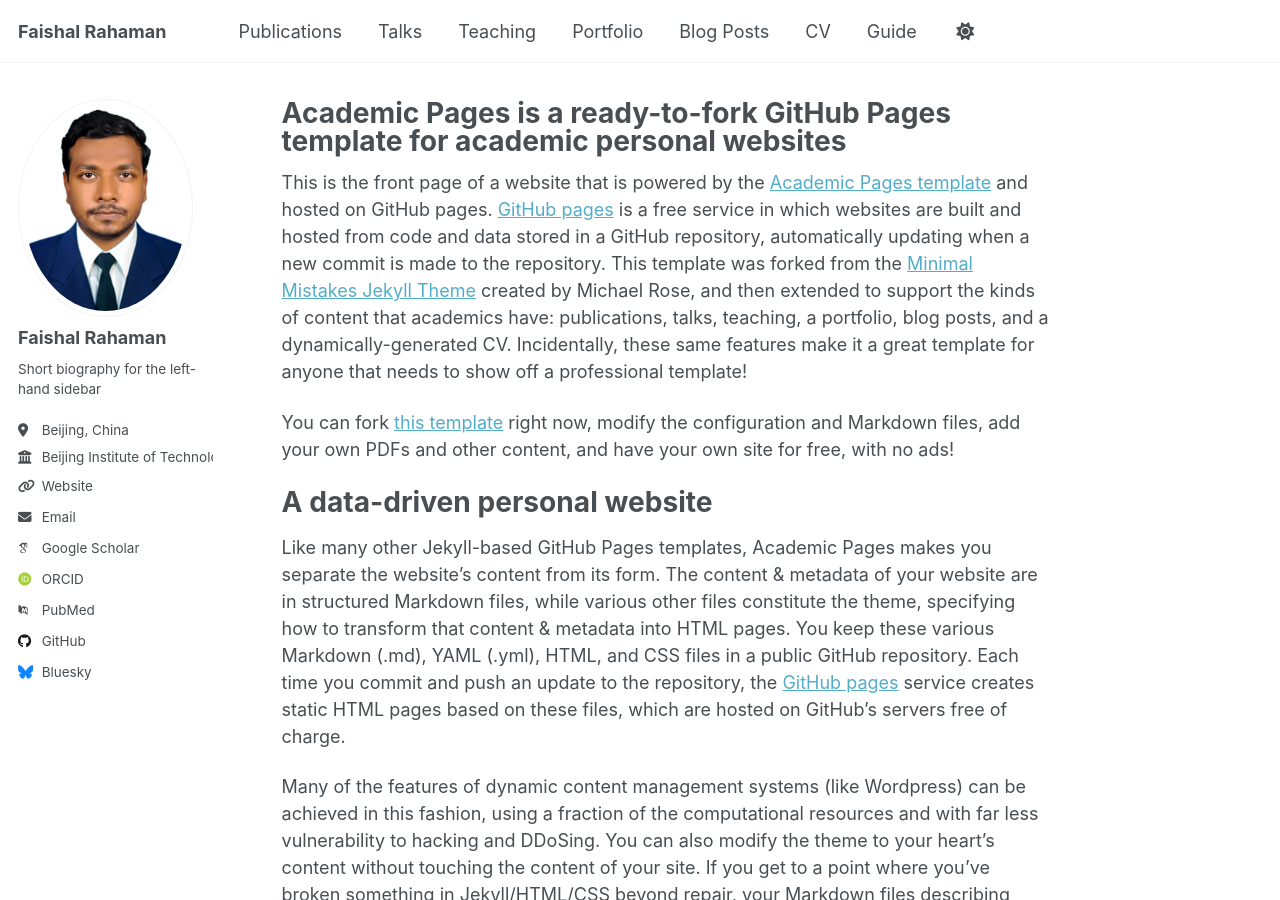
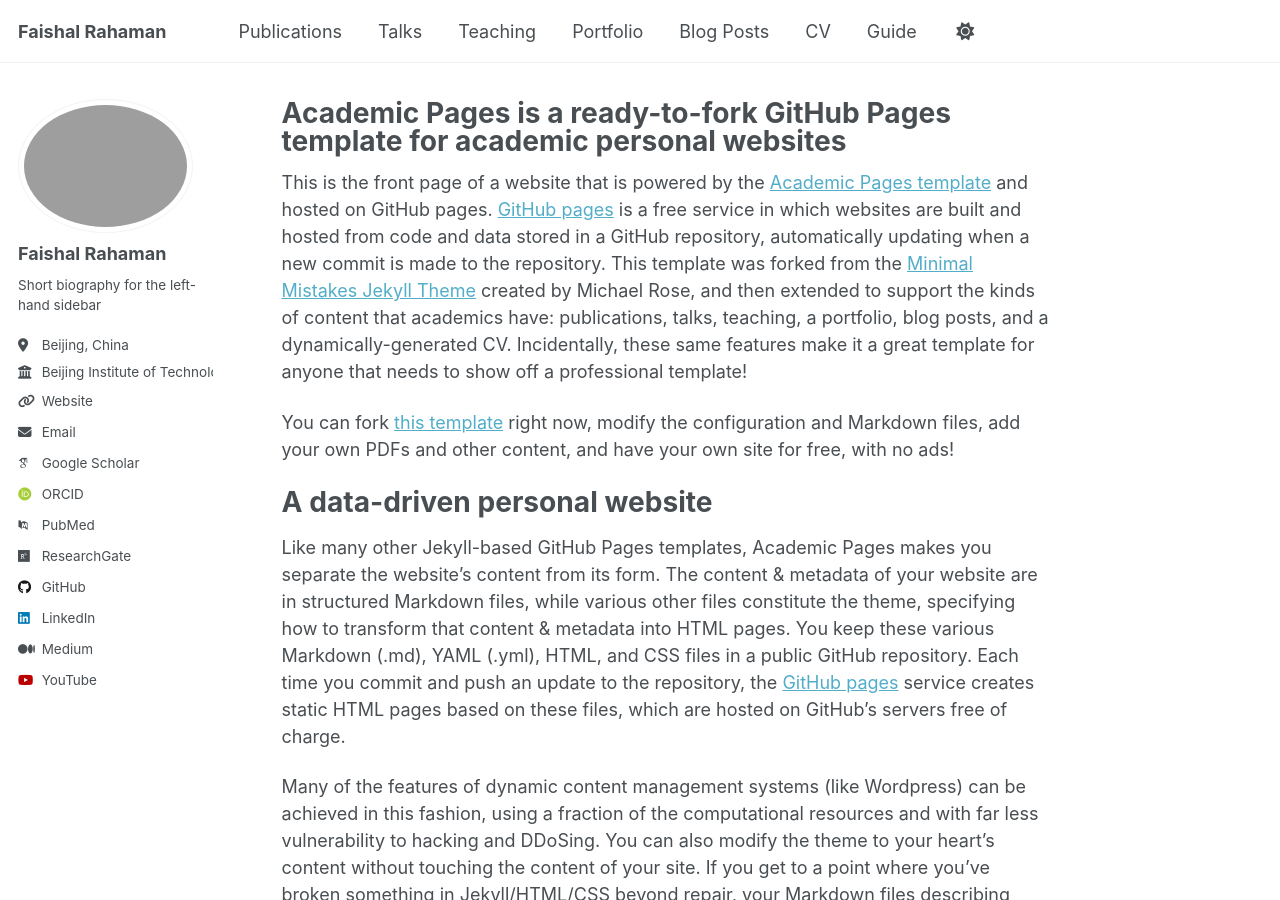
Before and after one commit to faishalrahaman/faishalrahaman.github.io, a Jekyll site: the page built from _pages/about.md, in a window 1280 px wide and 900 px high. Built offline with Jekyll 4.4.1, drawn with Linux system fonts in a browser that asks for light colours; some web fonts are replaced; a script that is not in the unit is left out; part of the change alters nothing that is shown.

Commit message:
Update _config.yml

```diff
--- a/_config.yml
+++ b/_config.yml
@@ -23,7 +23,7 @@ repository               : "academicpages/academicpages.github.io"
 #               Additional customization can be done by editing /_includes/author-profile.html
 author:
   # Biographic information
-  avatar           : "profile_pic.JPG"
+  avatar           : "Faishal (2).JPG"
   name             : "Faishal Rahaman"
   pronouns         : # example: "she/her"
   bio              : "Short biography for the left-hand sidebar"
@@ -33,51 +33,51 @@ author:
   email            : "faishalrahaman@bit.edu.cn"
 
   # Academic websites
-  academia         : # URL
-  arxiv            : # URL - Update with the correct link to your profile
-  googlescholar    : "https://scholar.google.com/citations?user=PS_CX0AAAAAJ"
-  inspire-hep      : # URL
+ # academia         : # URL
+ # arxiv            : # URL - Update with the correct link to your profile
+  googlescholar    : "https://scholar.google.com/citations?user=VtG3ULoAAAAJ&hl=en"
+ # inspire-hep      : # URL
   impactstory      : # URL
-  orcid            : "http://orcid.org/yourorcidurl"
+  orcid            : "https://orcid.org/0000-0001-5656-1542"
   semantic         : # URL
   pubmed           : "https://www.ncbi.nlm.nih.gov/pubmed/?term=john+snow"
-  researchgate     : # URL
-  scopus           : # URL
+  researchgate     : "https://www.researchgate.net/profile/Md-Rahaman-106?ev=hdr_xprf"
+ # scopus           : # URL
 
   # Repositories and software development
-  bitbucket        : # Username - Update with your username on the site
-  codepen          : # Username
-  dribbble         : # Username
+ # bitbucket        : # Username - Update with your username on the site
+  #codepen          : # Username
+  #dribbble         : # Username
   github           : "faishalrahaman"
-  kaggle           : # Username
-  stackoverflow    : # User number or user number and name (i.e., use "1" or "1/jeff-atwood")
+  #kaggle           : # Username
+  #stackoverflow    : # User number or user number and name (i.e., use "1" or "1/jeff-atwood")
 
   # Social media
-  artstation       : # Username
-  bluesky          : "bsky.app" # Replace this with you Bluesky username
-  facebook         : # Username
-  flickr           : # Username
-  foursquare       : # Username
-  goodreads        : # Username
-  google_plus      : # Username
-  keybase          : # Username
-  instagram        : # Username
-  lastfm           : # Username
-  linkedin         : # Username
-  mastodon         : # URL
-  medium           : # URL
-  pinterest        : # Username
-  soundcloud       : # Username
-  steam            : # Username
-  telegram         : # URL
-  tumblr           : # Username
-  twitter          : # Username for X / Twitter
-  vine             : # Username
-  weibo            : # Username
-  wikipedia        : # Username
-  xing             : # Username
-  youtube          : # Username
-  zhihu            : # Username
+  #artstation       : # Username
+  #bluesky          : "bsky.app" # Replace this with you Bluesky username
+  #facebook         : # Username
+  #flickr           : # Username
+  #foursquare       : # Username
+  #goodreads        : # Username
+  #google_plus      : # Username
+  #keybase          : # Username
+  #instagram        : # Username
+  #lastfm           : # Username
+  linkedin         : "https://www.linkedin.com/in/faishal-rahaman/"
+  #mastodon         : # URL
+  medium           : "https://medium.com/@faishalrahaman"
+  #pinterest        : # Username
+  #soundcloud       : # Username
+  #steam            : # Username
+  #telegram         : # URL
+  #tumblr           : # Username
+  #twitter          : # Username for X / Twitter
+  #vine             : # Username
+  #weibo            : # Username
+  #wikipedia        : # Username
+  #xing             : # Username
+  youtube          : "https://www.youtube.com/@iamfaishalrahaman"
+  #zhihu            : # Username
 
 # Publication Category - The following the list of publication categories and their headings
 publication_category:
```
